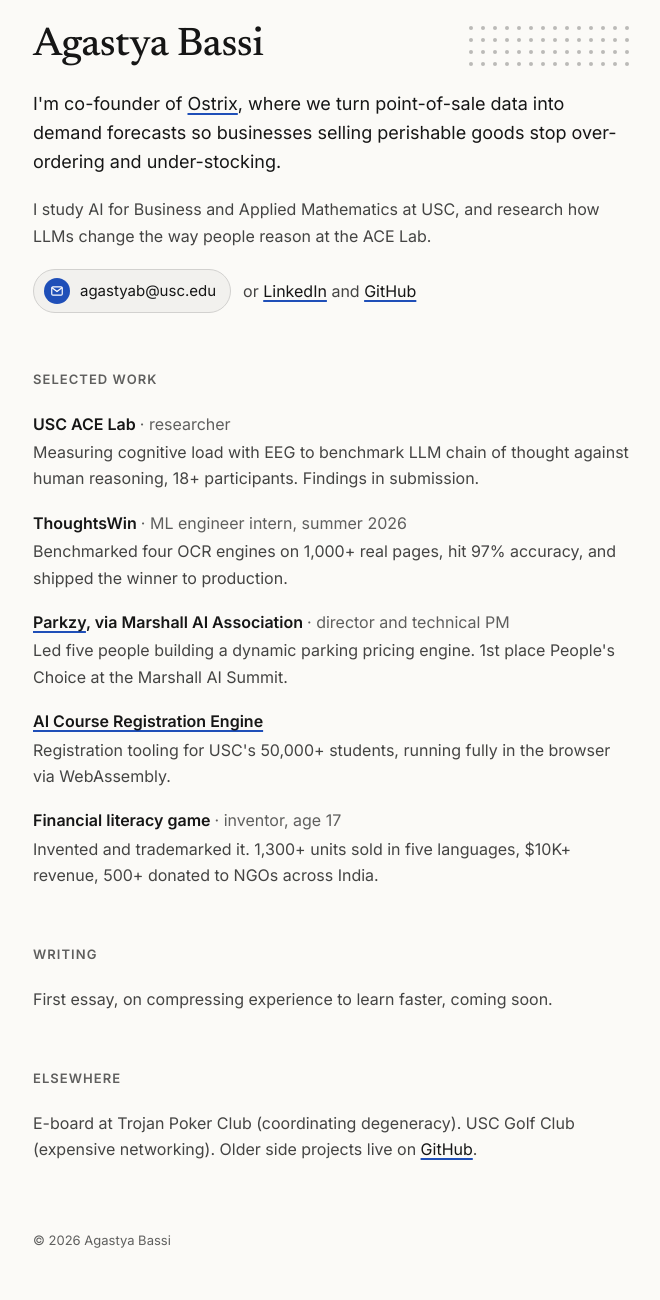
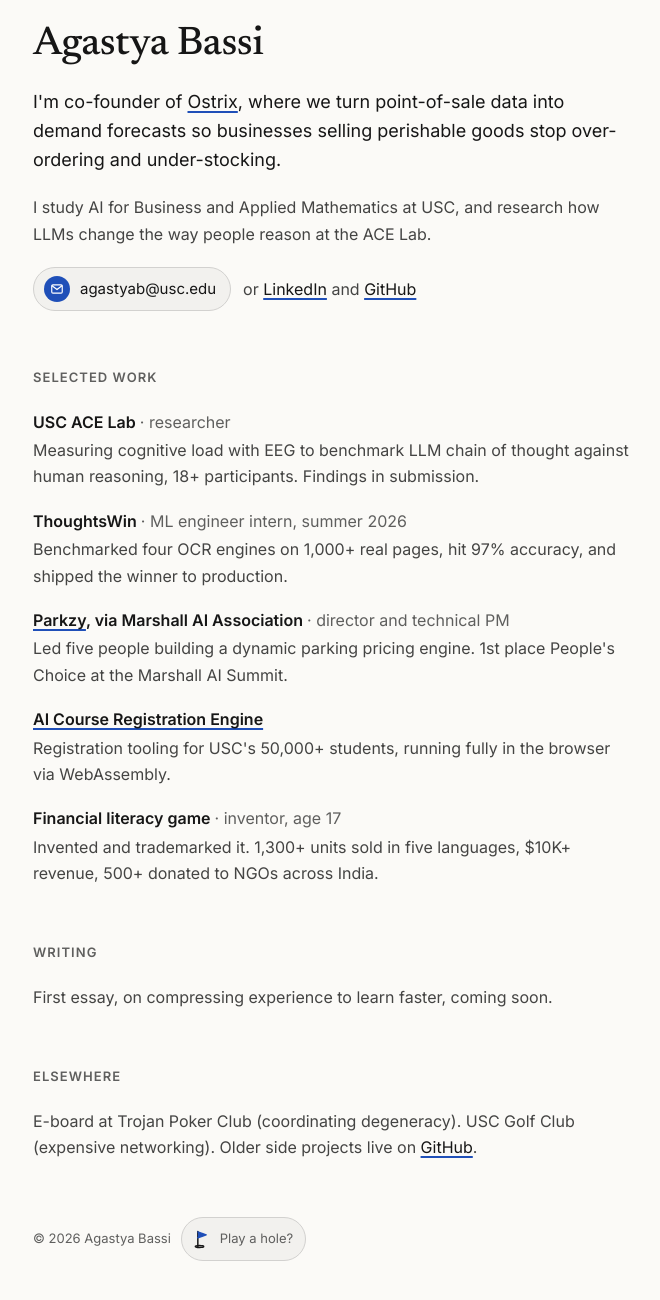
Before and after one commit to agastya-bassi/agastya-bassi.github.io, a plain HTML site: page index.html in a window 1280 px wide. Shown: the part 98-1398 px from the top of the page, without its empty margins (307-967 px from the left). Drawn offline with Linux system fonts and the light colour scheme; a web font is replaced by a local one.

Commit message:
Swap dot grid for Hindi name reveal, add visible golf flag button
Co-Authored-By: Claude Opus 5.5 <noreply@anthropic.com>
Claude-Session: https://claude.ai/code/session_01SbdifDZwaEa2S9gjVzQPfa

```diff
--- a/index.html
+++ b/index.html
@@ -9,7 +9,7 @@
 <meta property="og:description" content="Co-founder of Ostrix. AI for Business and Applied Mathematics at USC."/>
 <link rel="preconnect" href="https://fonts.googleapis.com"/>
 <link rel="preconnect" href="https://fonts.gstatic.com" crossorigin/>
-<link href="https://fonts.googleapis.com/css2?family=Inter:wght@400;500;600&family=Newsreader:opsz,wght@6..72,500&display=swap" rel="stylesheet"/>
+<link href="https://fonts.googleapis.com/css2?family=Inter:wght@400;500;600&family=Newsreader:opsz,wght@6..72,500&family=Tiro+Devanagari+Hindi&display=swap" rel="stylesheet"/>
 <link rel="stylesheet" href="/style.css"/>
 <script defer src="/main.js"></script>
 </head>
@@ -28,10 +28,7 @@
 <main>
 
 <header>
-  <div class="name-row">
-    <h1>Agastya Bassi</h1>
-    <div class="dots" id="dots" aria-hidden="true"></div>
-  </div>
+  <h1><button type="button" class="name" id="name" aria-pressed="false" aria-label="Agastya Bassi, toggle Hindi spelling"><span class="en">Agastya Bassi</span><span class="hi" lang="hi" aria-hidden="true">अगस्त्य बस्सी</span></button></h1>
   <p class="lede">I'm co-founder of <a href="https://ostrix.co">Ostrix</a>, where we turn point-of-sale data into demand forecasts so businesses selling perishable goods stop over-ordering and under-stocking.</p>
   <p>I study AI for Business and Applied Mathematics at USC, and research how LLMs change the way people reason at the ACE Lab.</p>
   <div class="contact">
@@ -83,7 +80,13 @@
 </section>
 
 <footer>
-  <button type="button" class="copyright" id="golf-toggle" title="fore?" aria-expanded="false" aria-controls="golf">© 2026 Agastya Bassi</button>
+  <div class="foot-row">
+    <span class="copyright">© 2026 Agastya Bassi</span>
+    <button type="button" class="golf-btn" id="golf-toggle" aria-expanded="false" aria-controls="golf" aria-label="Play a hole of golf">
+      <svg class="flag-icon" width="20" height="20" viewBox="0 0 24 24" fill="none" stroke="currentColor" stroke-width="1.8" stroke-linecap="round" stroke-linejoin="round" aria-hidden="true"><path d="M7 21V3"/><path class="pennant" d="M7 3.5l10 3.5-10 3.5" fill="currentColor"/><ellipse cx="9" cy="21" rx="5" ry="1.2"/></svg>
+      <span class="golf-tip">Play a hole?</span>
+    </button>
+  </div>
   <div class="golf" id="golf" hidden>
     <div class="green" id="green">
       <span class="hole" id="hole"></span>
--- a/main.js
+++ b/main.js
@@ -100,28 +100,11 @@
   });
   apply();
 
-  /* ---------- Dot grid ---------- */
-  var dotsEl = document.getElementById('dots');
-  var dots = [], COLS = 14, ROWS = 4, GAP = 12;
-  for (var r = 0; r < ROWS; r++) {
-    for (var c = 0; c < COLS; c++) {
-      var s = document.createElement('span');
-      var x = 6 + c * GAP, y = 6 + r * GAP;
-      s.style.left = x + 'px'; s.style.top = y + 'px';
-      dotsEl.appendChild(s);
-      dots.push({ el: s, x: x, y: y });
-    }
-  }
-  dotsEl.addEventListener('mousemove', function (e) {
-    var b = dotsEl.getBoundingClientRect(), mx = e.clientX - b.left, my = e.clientY - b.top;
-    dots.forEach(function (d) {
-      var k = Math.max(0, 1 - Math.hypot(d.x - mx, d.y - my) / 42);
-      d.el.style.transform = 'scale(' + (1 + k * 1.6).toFixed(2) + ')';
-      d.el.classList.toggle('on', k > 0.15);
-    });
-  });
-  dotsEl.addEventListener('mouseleave', function () {
-    dots.forEach(function (d) { d.el.style.transform = ''; d.el.classList.remove('on'); });
+  /* ---------- Name in Devanagari ---------- */
+  var nameBtn = document.getElementById('name');
+  nameBtn.addEventListener('click', function () {
+    var on = nameBtn.classList.toggle('flip');
+    nameBtn.setAttribute('aria-pressed', String(on));
   });
 
   /* ---------- Copy email ---------- */
--- a/style.css
+++ b/style.css
@@ -27,13 +27,20 @@ main{max-width:600px;margin:32px auto 0;display:flex;flex-direction:column;gap:5
 header{display:flex;flex-direction:column;gap:20px}
 header p{margin:0;color:var(--muted)}
 header .lede{font-size:18px;line-height:1.6;color:var(--ink)}
-.name-row{display:flex;justify-content:space-between;align-items:center;gap:24px;flex-wrap:wrap}
 h1{margin:0;font-family:Newsreader,Georgia,serif;font-weight:500;font-size:40px;line-height:1.15;letter-spacing:-.01em}
+.name{display:inline-grid;font:inherit;letter-spacing:inherit;color:inherit;background:none;border:0;padding:0;cursor:pointer;text-align:left}
+.name span{grid-area:1/1;transition:opacity .35s ease,transform .35s ease,filter .35s ease}
+.name .hi{font-family:'Tiro Devanagari Hindi',Newsreader,serif;font-weight:400;opacity:0;transform:translateY(6px);filter:blur(4px)}
+.name.flip .en{opacity:0;transform:translateY(-6px);filter:blur(4px)}
+.name.flip .hi{opacity:1;transform:none;filter:none}
+@media (hover:hover){
+  .name:hover .en{opacity:0;transform:translateY(-6px);filter:blur(4px)}
+  .name:hover .hi{opacity:1;transform:none;filter:none}
+  .name.flip:hover .en{opacity:1;transform:none;filter:none}
+  .name.flip:hover .hi{opacity:0;transform:translateY(6px);filter:blur(4px)}
+}
 h2{margin:0 0 20px;font-size:13px;font-weight:600;letter-spacing:.08em;text-transform:uppercase;color:var(--faint)}
 
-.dots{width:168px;height:48px;position:relative;cursor:crosshair}
-.dots span{position:absolute;width:4px;height:4px;margin:-2px 0 0 -2px;border-radius:50%;background:var(--dot);transition:transform .12s ease-out}
-.dots span.on{background:var(--accent)}
 
 .contact{display:flex;align-items:center;gap:12px;flex-wrap:wrap;color:var(--muted)}
 .email{display:inline-flex;align-items:center;gap:10px;min-height:44px;padding:8px 14px 8px 10px;border-radius:999px;border:1px solid var(--line);background:var(--chip);color:var(--ink);font-size:15px;cursor:pointer}
@@ -53,7 +60,14 @@ section p{margin:0}
 .desc{color:var(--muted)}
 
 footer{display:flex;flex-direction:column;gap:16px}
-.copyright{align-self:flex-start;background:none;border:0;padding:0;min-height:44px;font-size:13px;color:var(--faint);cursor:pointer}
+.foot-row{display:flex;align-items:center;gap:10px}
+.copyright{font-size:13px;color:var(--faint)}
+.golf-btn{display:inline-flex;align-items:center;gap:8px;min-height:44px;min-width:44px;padding:0 12px 0 10px;border-radius:999px;border:1px solid var(--line);background:var(--chip);color:var(--ink);cursor:pointer}
+.golf-tip{font-size:13px;color:var(--faint)}
+.golf-btn[aria-expanded="true"] .golf-tip{display:none}
+.golf-btn[aria-expanded="true"]{padding:0 10px}
+.flag-icon .pennant{color:var(--accent);transform-origin:7px 7px;transition:transform .3s cubic-bezier(.3,1.6,.5,1)}
+.golf-btn:hover .pennant{transform:skewY(-12deg) scaleX(1.1)}
 .golf{display:flex;flex-direction:column;gap:10px}
 .golf[hidden]{display:none}
 .green{position:relative;width:360px;max-width:100%;height:150px;border-radius:14px;overflow:hidden;background:repeating-linear-gradient(90deg,#3F8350 0 30px,#47905A 30px 60px);box-shadow:inset 0 0 0 6px #2E6B3C;cursor:crosshair;touch-action:none;user-select:none;-webkit-user-select:none}
```
